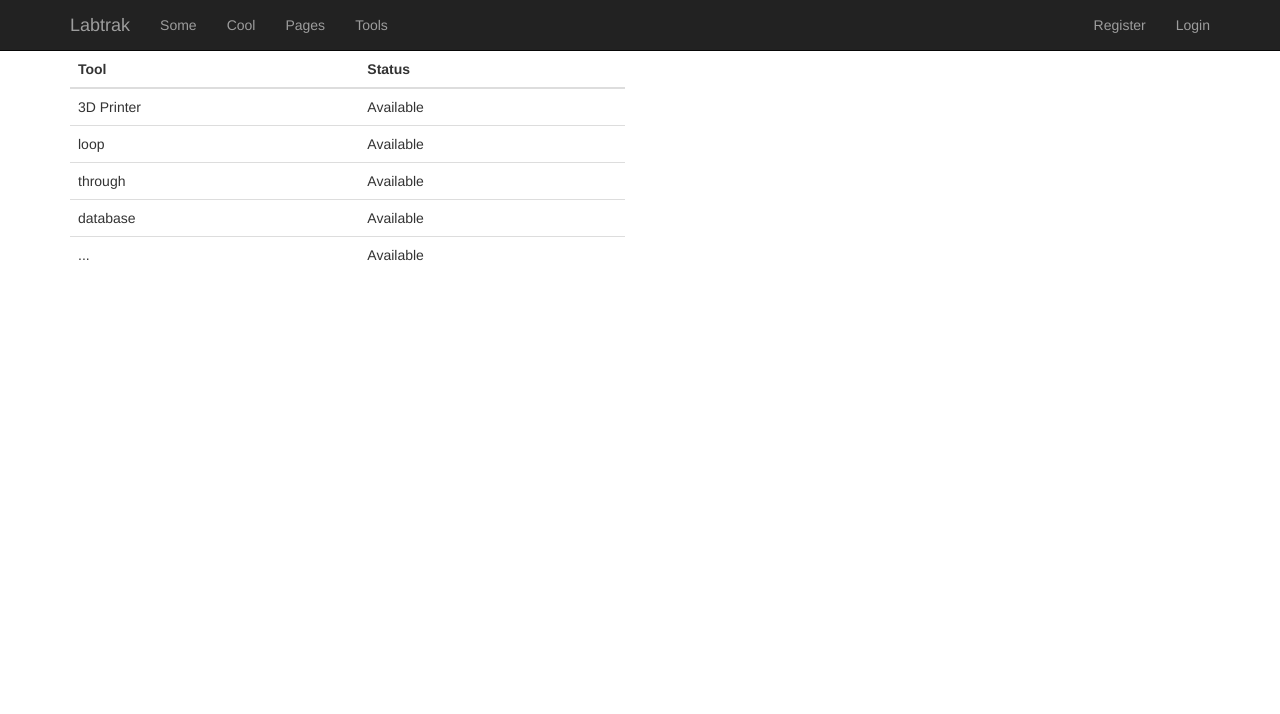
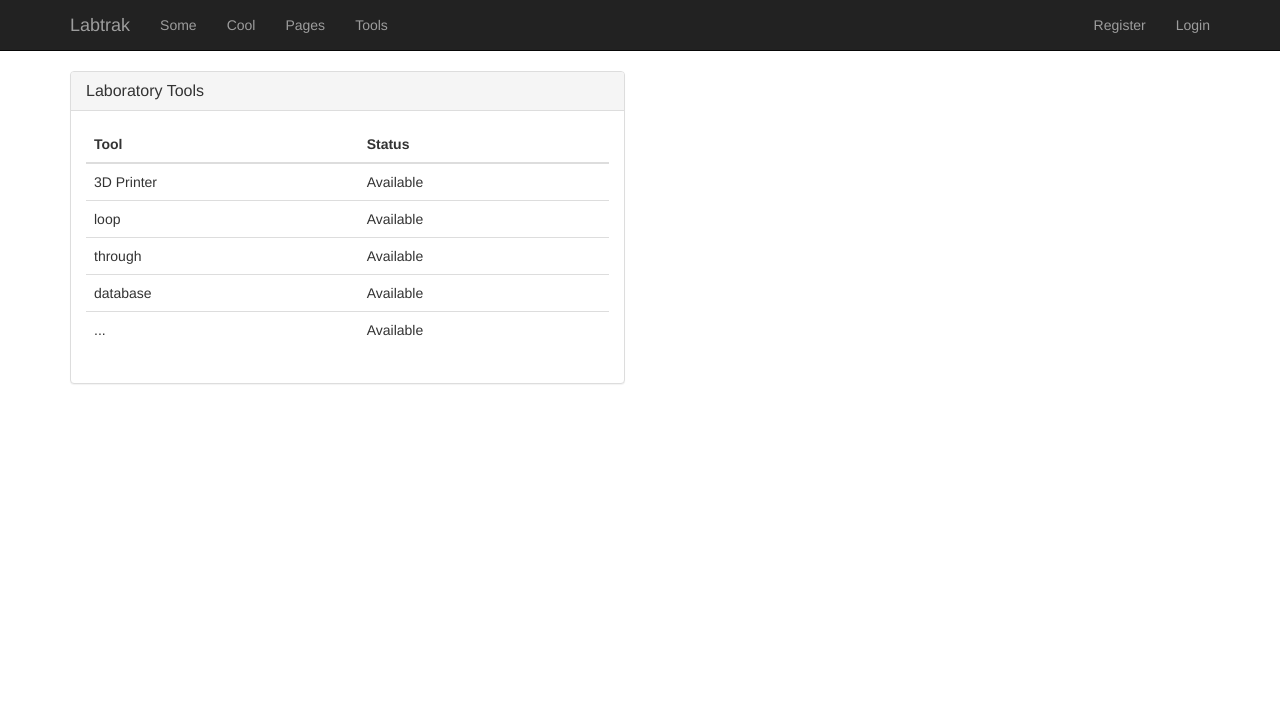
Before and after one commit to Kehillah-Engineering-Arts/Labtrak, a Flask app: page /tools/ in a window 1280 px wide. Shown: the top 714 px of the page. Run offline with Flask 2, Linux system fonts and the light colour scheme; some libraries are stand-ins or nearby versions.

Commit message:
misc. cleanup
make request methods explicit, use flash instead of terminal output, add panel to tools view.

```diff
--- a/labtrak/modules/tools/routes.py
+++ b/labtrak/modules/tools/routes.py
@@ -1,5 +1,7 @@
 from . import controllers
 from flask import render_template, redirect, url_for
+from flask import request
+from flask import flash
 from flask import Blueprint
 
 import markdown2
@@ -8,26 +10,28 @@ import os
 tools_bp = Blueprint('tools', __name__, template_folder='templates')
 
 
-@tools_bp.route('/')
+@tools_bp.route('/', methods=['GET'])
 def index():
-    tools = controllers.get_tools()
-    return render_template('tools.html', tools=tools)
+    if request.method == 'GET':
+        tools = controllers.get_tools()
+        return render_template('tools.html', tools=tools)
 
 
-@tools_bp.route('/pages')
-@tools_bp.route('/pages/<tool>')
+@tools_bp.route('/pages', methods=['GET'])
+@tools_bp.route('/pages/<tool>', methods=['GET'])
 def pages(tool=None):
-    if not tool:
-        return redirect(url_for('tools.index'))
-    else:
-        try:
-            path = os.path.join(os.getcwd(), 'labtrak', 'content', 'tools', tool+'.md')
-            with open(path) as f:
-                text = f.read()
-                content=markdown2.markdown(text)
-                #slice from the second character forward, of the first line
-                title = text.split('/n').pop(0)[2:].strip()
-                return render_template('pages/tool.html', title=title, content=content)
-        except FileNotFoundError:
-            print('*\n%s not found.\n*' % path)
+    if request.method == 'GET':
+        if not tool:
             return redirect(url_for('tools.index'))
+        else:
+            try:
+                path = os.path.join(os.getcwd(), 'labtrak', 'content', 'tools', tool+'.md')
+                with open(path) as f:
+                    text = f.read()
+                    content=markdown2.markdown(text)
+                    #slice from the second character forward, of the first line
+                    title = text.split('/n').pop(0)[2:].strip()
+                    return render_template('pages/tool.html', title=title, content=content)
+            except FileNotFoundError:
+                flash('%s not found' % tool)
+                return redirect(url_for('tools.index'))
--- a/labtrak/modules/tools/templates/tools.html
+++ b/labtrak/modules/tools/templates/tools.html
@@ -1,18 +1,15 @@
 {% extends "layout.html" %}
-{% block title %}Home{% endblock %}
-
-{% block post_head %}
-<style type="text/css">
-	body { overflow: hidden; }
-	.navbar { margin-bottom: 0; }
-</style>
-{% endblock %}
+{% block title %}Tools{% endblock %}
 
 {% block body %}
-
 		<div class="container">
 			<div class="row">
 				<div class="col-md-6">
+					<div class="panel panel-default">
+						<div class="panel-heading">
+							<h3 class="panel-title">Laboratory Tools</h3>
+						</div>
+						<div class="panel-body">
 							<table id="tool-table" class="table table-hover">
 								<thead>
 									<tr>
@@ -34,14 +31,14 @@
 								</tbody>
 							</table>
 						</div>
+					</div>
+				</div>
 				<div class="col-md-4">
 				</div>
 				<div class="col-md-2">
 				</div>
 			</div>
 		</div>
-
-
 {% endblock %}
 
 {% block post_body %}
```
Lines whose indentation alone changed are shown as unchanged.
